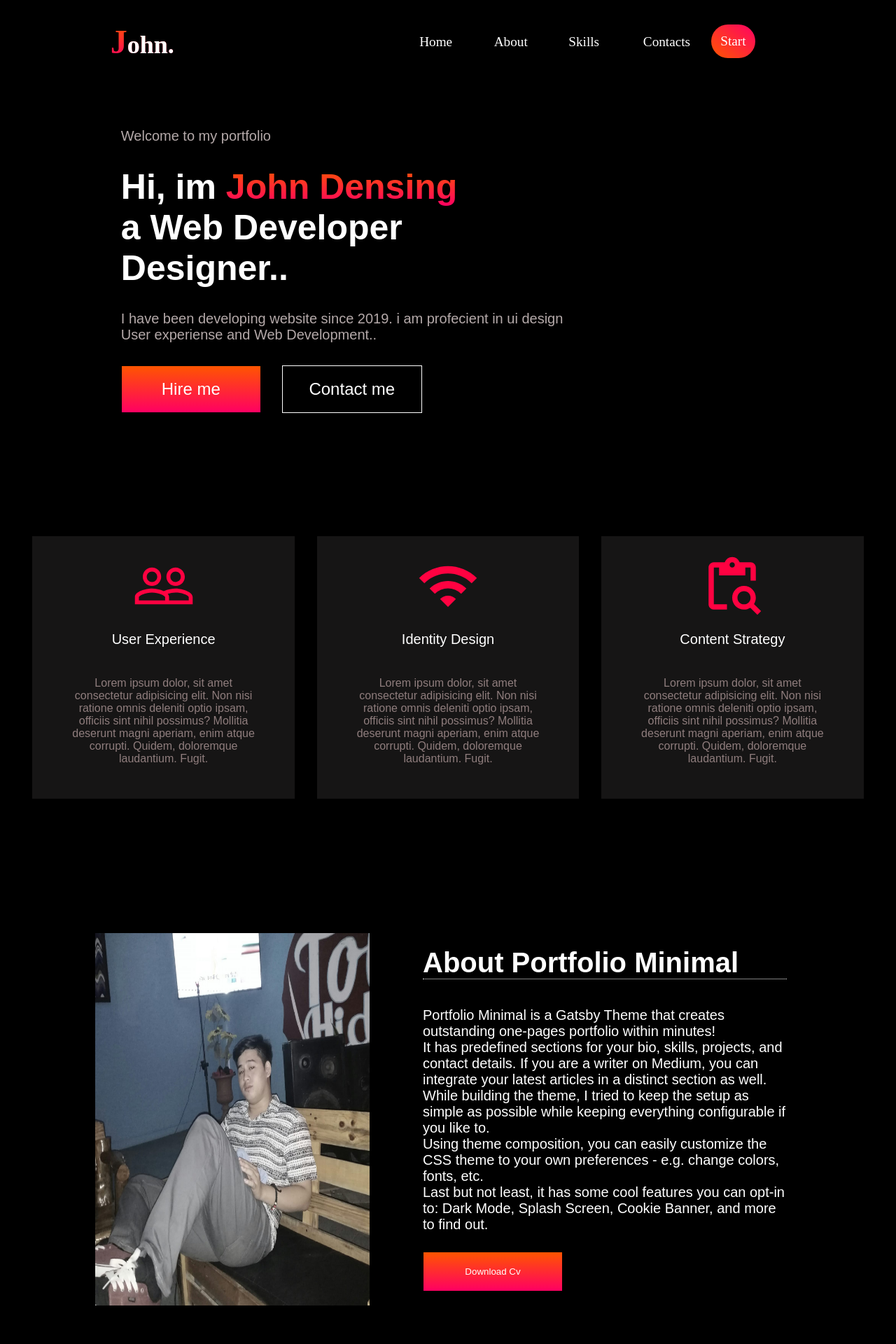
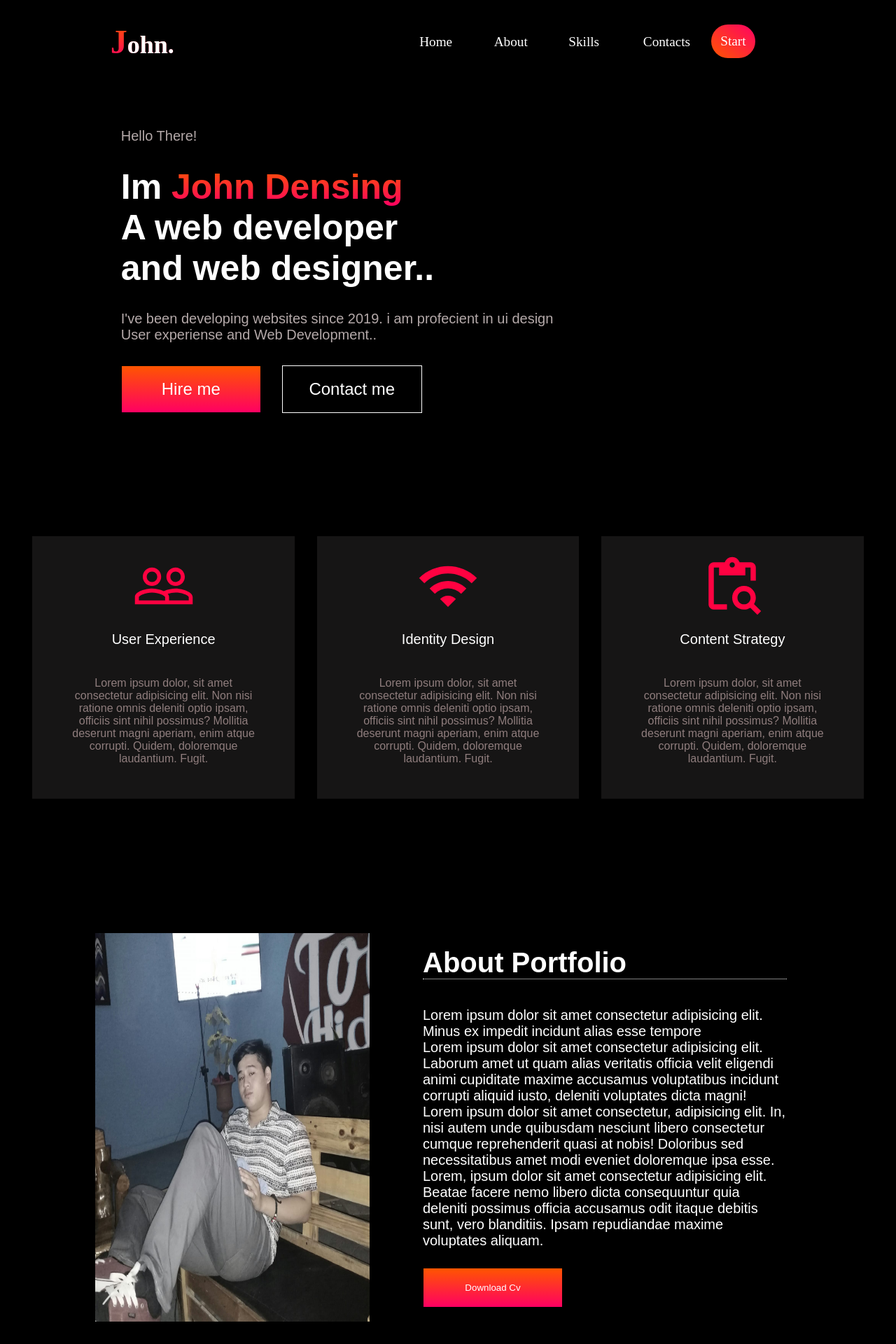
Before and after one commit to Johnnyboymahhboy/My-Portfolio, a React (Vite) app: page /My-Portfolio in a window 1280 px wide. Shown: the top 1920 px of the page at 70% size. Built offline with nearby package versions, Linux system fonts and the light colour scheme.

Commit message:
add: initial

```diff
--- a/src/Pages/About.jsx
+++ b/src/Pages/About.jsx
@@ -11,10 +11,10 @@ function About() {
 
             <div className='para-container1'>
             <h1 className='text-heading1'>About Portfolio Minimal</h1>
-                <p>Portfolio Minimal is a Gatsby Theme that creates outstanding one-pages portfolio within minutes!</p>
-                <p>It has predefined sections for your bio, skills, projects, and contact details. If you are a writer on Medium, you can integrate your latest articles in a distinct section as well. While building the theme, I tried to keep the setup as simple as possible while keeping everything configurable if you like to.</p>
-                <p>Using theme composition, you can easily customize the CSS theme to your own preferences - e.g. change colors, fonts, etc.</p>
-                <p>Last but not least, it has some cool features you can opt-in to: Dark Mode, Splash Screen, Cookie Banner, and more to find out. </p>
+            <p>Lorem ipsum dolor sit amet consectetur adipisicing elit. Minus ex impedit incidunt alias esse tempore</p>
+                <p>Lorem ipsum dolor sit amet consectetur adipisicing elit. Laborum amet ut quam alias veritatis officia velit eligendi animi cupiditate maxime accusamus voluptatibus incidunt corrupti aliquid iusto, deleniti voluptates dicta magni!</p>
+                <p>Lorem ipsum dolor sit amet consectetur, adipisicing elit. In, nisi autem unde quibusdam nesciunt libero consectetur cumque reprehenderit quasi at nobis! Doloribus sed necessitatibus amet modi eveniet doloremque ipsa esse.</p>
+                <p>Lorem, ipsum dolor sit amet consectetur adipisicing elit. Beatae facere nemo libero dicta consequuntur quia deleniti possimus officia accusamus odit itaque debitis sunt, vero blanditiis. Ipsam repudiandae maxime voluptates aliquam. </p>
                <button className='downloadBtn1'>Download Cv</button>
             </div>
           </div>
--- a/src/Pages/Home.jsx
+++ b/src/Pages/Home.jsx
@@ -18,15 +18,15 @@ function Home() {
     <div className='home-container'>
         <div className='start-introducing'>
                   <div className='Welcome'>
-                    <p className='welcome-p'>Welcome to my portfolio</p>
+                    <p className='welcome-p'>Hello There!</p>
                   </div>
                   <div className='cen'>
-                    <h2>Hi, im <span className='name'>John Densing</span></h2>
-                    <h2>a Web Developer</h2>
-                    <h2>Designer..</h2>
+                    <h2>Im <span className='name'>John Densing</span></h2>
+                    <h2>A web developer</h2>
+                    <h2>and web designer..</h2>
                   </div>
                   <div className='outro'>
-                    <p>I have been developing website since 2019. i am profecient in ui design</p>
+                    <p>I've been developing websites since 2019. i am profecient in ui design</p>
                     <p>User experiense and Web Development..</p>
                   </div>
                   <div className='btns'>
@@ -64,11 +64,11 @@ function Home() {
                   <img className='img' src={Img} alt="" />
 
             <div className='para-container'>
-            <h1 className='text-heading'>About Portfolio Minimal</h1>
-                <p>Portfolio Minimal is a Gatsby Theme that creates outstanding one-pages portfolio within minutes!</p>
-                <p>It has predefined sections for your bio, skills, projects, and contact details. If you are a writer on Medium, you can integrate your latest articles in a distinct section as well. While building the theme, I tried to keep the setup as simple as possible while keeping everything configurable if you like to.</p>
-                <p>Using theme composition, you can easily customize the CSS theme to your own preferences - e.g. change colors, fonts, etc.</p>
-                <p>Last but not least, it has some cool features you can opt-in to: Dark Mode, Splash Screen, Cookie Banner, and more to find out. </p>
+            <h1 className='text-heading'>About Portfolio</h1>
+                <p>Lorem ipsum dolor sit amet consectetur adipisicing elit. Minus ex impedit incidunt alias esse tempore</p>
+                <p>Lorem ipsum dolor sit amet consectetur adipisicing elit. Laborum amet ut quam alias veritatis officia velit eligendi animi cupiditate maxime accusamus voluptatibus incidunt corrupti aliquid iusto, deleniti voluptates dicta magni!</p>
+                <p>Lorem ipsum dolor sit amet consectetur, adipisicing elit. In, nisi autem unde quibusdam nesciunt libero consectetur cumque reprehenderit quasi at nobis! Doloribus sed necessitatibus amet modi eveniet doloremque ipsa esse.</p>
+                <p>Lorem, ipsum dolor sit amet consectetur adipisicing elit. Beatae facere nemo libero dicta consequuntur quia deleniti possimus officia accusamus odit itaque debitis sunt, vero blanditiis. Ipsam repudiandae maxime voluptates aliquam. </p>
                <button className='downloadBtn'>Download Cv</button>
             </div>
           </div>
--- a/src/Pages/PagesStyleCss/Contact.css
+++ b/src/Pages/PagesStyleCss/Contact.css
@@ -80,7 +80,8 @@
     padding: 1em;
     display: flex;
     flex-direction: column;
-    width: 500px;
+    width: 100%;
+
 
   }
   .form-container{
@@ -163,7 +164,7 @@
     padding: 1em;
     display: flex;
     flex-direction: column;
-    width: 500px;
+    width: 100%;
 
   }
   .form-container{
@@ -248,7 +249,7 @@
     padding: 1em;
     display: flex;
     flex-direction: column;
-    width: 500px;
+    width: 100%;
 
   }
   .form-container{
@@ -337,7 +338,7 @@
     padding: 1em;
     display: flex;
     flex-direction: column;
-    width: 500px;
+    width: 100%;
 
   }
   .form-container{
@@ -419,7 +420,7 @@
     padding: 1em;
     display: flex;
     flex-direction: column;
-    width: 500px;
+    width: 100%;
 
   }
   .form-container{
```
